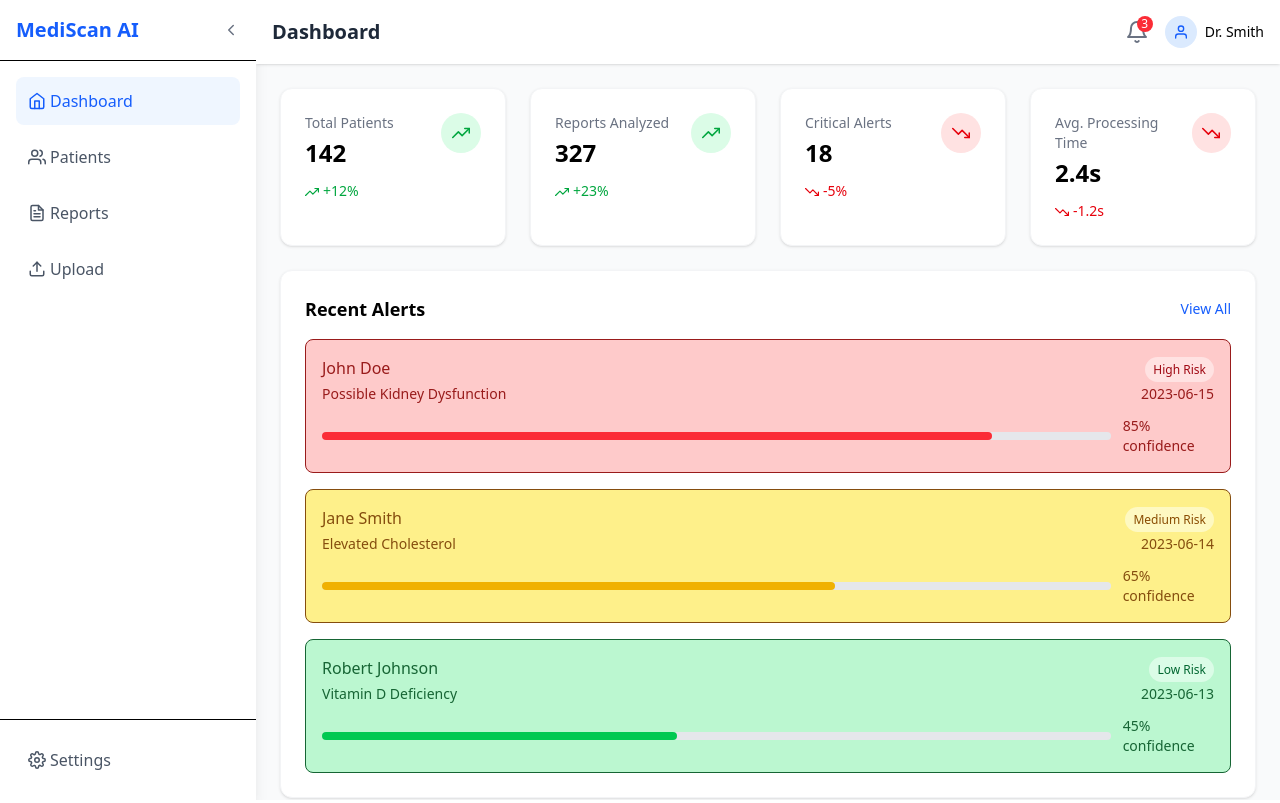
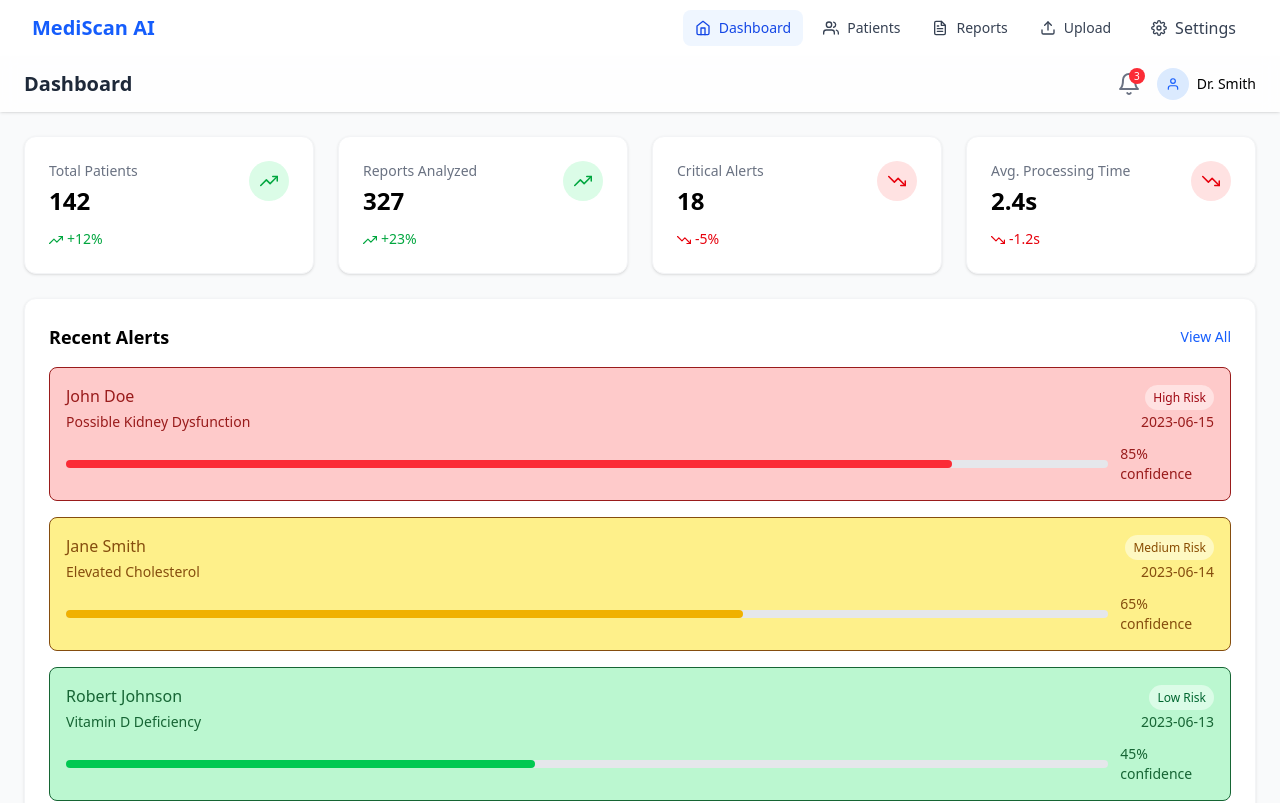
Before and after one commit to Mirudull-D/Doc_Assist, a React (Vite) app: page / in a window 1280 px wide. Shown: the top 803 px of the page. Built offline with nearby package versions, Linux system fonts and the light colour scheme.

Commit message:
Refactor navigation and layout components; remove Sidebar and add TopNav

```diff
--- a/src/App.jsx
+++ b/src/App.jsx
@@ -1,31 +1,25 @@
 import React from 'react'
 import AOS from 'aos'
-import Header from './components/Header.jsx'
-import Dashboard from './pages/Dashboard.jsx'
-import Patients from './pages/Patients.jsx'
-import Reports from './pages/Reports.jsx'
-import Upload from './pages/Upload.jsx'
-import Sidebar from "./components/SideBar.jsx";
+import TopNav from './components/TopNav'
+import Header from './components/Header'
+import Dashboard from './pages/Dashboard'
+import Patients from './pages/Patients'
+import Reports from './pages/Reports'
+import Upload from './pages/Upload'
 
 export default function App() {
   const [currentPage, setCurrentPage] = React.useState('dashboard')
-  const [sidebarOpen, setSidebarOpen] = React.useState(true)
 
   React.useEffect(() => {
     AOS.init({ once: true })
   }, [])
 
   return (
-    <div className="font-sans bg-gray-50 h-screen flex overflow-hidden">
-      <Sidebar
-        open={sidebarOpen}
-        onToggle={() => setSidebarOpen(o => !o)}
-        currentPage={currentPage}
-        onNavigate={setCurrentPage}
-      />
-      <div className="flex-1 overflow-auto">
+    <div className="font-sans bg-gray-50 min-h-dvh">
+      <TopNav currentPage={currentPage} onNavigate={setCurrentPage} />
+      <div className="max-w-7xl mx-auto">
         <Header currentPage={currentPage} />
-        <main className="p-6">
+        <main className="p-4 sm:p-6">
           {currentPage === 'dashboard' && <Dashboard />}
           {currentPage === 'patients' && <Patients />}
           {currentPage === 'reports' && <Reports />}
--- a/src/components/Header.jsx
+++ b/src/components/Header.jsx
@@ -1,5 +1,6 @@
+// src/components/Header.jsx
 import React from 'react'
-import { Bell, User, TrendingUp, TrendingDown } from 'react-feather'
+import { Bell, User } from 'react-feather'
 
 const titles = {
   dashboard: 'Dashboard',
@@ -10,18 +11,18 @@ const titles = {
 
 export default function Header({ currentPage }) {
   return (
-    <header className="bg-white shadow-sm p-4 flex justify-between items-center">
-      <h2 className="text-xl font-semibold text-gray-800">{titles[currentPage]}</h2>
+    <header className="bg-white/80 backdrop-blur shadow-sm px-4 sm:px-6 py-3 flex justify-between items-center">
+      <h2 className="text-lg sm:text-xl font-semibold text-gray-800">{titles[currentPage]}</h2>
       <div className="flex items-center space-x-4">
         <div className="relative">
           <Bell className="text-gray-500 hover:text-blue-600 cursor-pointer" />
-          <span className="absolute -top-1 -right-1 bg-red-500 text-white text-xs rounded-full h-4 w-4 flex items-center justify-center">3</span>
+          <span className="absolute -top-1 -right-1 bg-red-500 text-white text-[10px] rounded-full h-4 w-4 flex items-center justify-center">3</span>
         </div>
         <div className="flex items-center space-x-2">
           <div className="h-8 w-8 rounded-full bg-blue-100 flex items-center justify-center text-blue-600">
-            <User size={16} />
+            <User size={14} />
           </div>
-          <span className="text-sm font-medium">Dr. Smith</span>
+          <span className="hidden sm:block text-sm font-medium">Dr. Smith</span>
         </div>
       </div>
     </header>
--- a/src/components/SideBar.jsx
+++ /dev/null
@@ -1,43 +0,0 @@
-import React from 'react'
-import { ChevronLeft, ChevronRight, Home, Users, FileText, Upload, Settings } from 'react-feather'
-import clsx from 'classnames'
-
-export default function Sidebar({ open, onToggle, currentPage, onNavigate }) {
-  const NavButton = ({ page, label, Icon }) => (
-    <button
-      onClick={() => onNavigate(page)}
-      className={clsx(
-        'w-full flex items-center p-3 rounded-lg',
-        currentPage === page ? 'bg-blue-50 text-blue-600' : 'text-gray-600 hover:bg-gray-100'
-      )}
-    >
-      <Icon className="mr-1" size={18} />
-      {open && <span>{label}</span>}
-    </button>
-  )
-
-  return (
-    <div className={clsx('sidebar bg-white shadow-lg flex flex-col', open ? 'w-64' : 'w-20')}>
-      <div className="p-4 flex items-center justify-between border-b">
-        <h1 className="text-xl font-bold text-blue-600">{open ? 'MediScan AI' : 'MS'}</h1>
-        <button onClick={onToggle} className="text-gray-500 hover:text-blue-600">
-          {open ? <ChevronLeft size={18} /> : <ChevronRight size={18} />}
-        </button>
-      </div>
-      <nav className="flex-1 p-4">
-        <ul className="space-y-2">
-          <li><NavButton page="dashboard" label="Dashboard" Icon={Home} /></li>
-          <li><NavButton page="patients" label="Patients" Icon={Users} /></li>
-          <li><NavButton page="reports" label="Reports" Icon={FileText} /></li>
-          <li><NavButton page="upload" label="Upload" Icon={Upload} /></li>
-        </ul>
-      </nav>
-      <div className="p-4 border-t">
-        <button className="w-full flex items-center p-3 rounded-lg text-gray-600 hover:bg-gray-100">
-          <Settings className="mr-1" size={18} />
-          {open && <span>Settings</span>}
-        </button>
-      </div>
-    </div>
-  )
-}
--- /dev/null
+++ b/src/components/TopNav.jsx
@@ -0,0 +1,73 @@
+import React from 'react'
+import { Menu, X, Home, Users, FileText, Upload, Settings } from 'react-feather'
+import clsx from 'classnames'
+
+const NAV = [
+  { key: 'dashboard', label: 'Dashboard', Icon: Home },
+  { key: 'patients', label: 'Patients', Icon: Users },
+  { key: 'reports', label: 'Reports', Icon: FileText },
+  { key: 'upload', label: 'Upload', Icon: Upload },
+]
+
+export default function TopNav({ currentPage, onNavigate }) {
+  const [open, setOpen] = React.useState(false)
+
+  const NavLink = ({ item, inline = false }) => (
+    <button
+      onClick={() => { onNavigate(item.key); setOpen(false) }}
+      className={clsx(
+        'w-full md:w-auto flex items-center gap-2 px-3 py-2 rounded-lg text-sm',
+        currentPage === item.key
+          ? 'bg-blue-50 text-blue-700'
+          : 'text-gray-700 hover:bg-gray-100'
+      )}
+    >
+      <item.Icon size={16} />
+      <span>{item.label}</span>
+    </button>
+  )
+
+  return (
+    <nav className="sticky top-0 z-50 bg-white/90 backdrop-blur border-b-gray-700">
+      <div className="mx-auto max-w-7xl px-4 sm:px-6 lg:px-8">
+        <div className="h-14 flex items-center justify-between">
+          <div className="flex items-center gap-2">
+            <div className="text-xl font-bold text-blue-600">MediScan AI</div>
+          </div>
+
+          {/* Desktop nav */}
+          <div className="hidden md:flex items-center gap-2">
+            {NAV.map(item => <NavLink key={item.key} item={item} inline />)}
+            <button className="ml-2 flex items-center gap-2 px-3 py-2 rounded-lg text-gray-700 hover:bg-gray-100">
+              <Settings size={16} /> <span>Settings</span>
+            </button>
+          </div>
+
+          {/* Mobile menu button */}
+          <div className="md:hidden">
+            <button
+              aria-label="Toggle menu"
+              aria-expanded={open}
+              onClick={() => setOpen(o => !o)}
+              className="inline-flex items-center justify-center rounded-lg p-2 text-gray-700 hover:bg-gray-100"
+            >
+              {open ? <X size={20} /> : <Menu size={20} />}
+            </button>
+          </div>
+        </div>
+      </div>
+
+      {/* Mobile dropdown */}
+      {open && (
+        <div className="md:hidden border-t bg-white shadow-sm">
+          <div className="px-4 py-3 flex flex-col gap-1">
+            {NAV.map(item => <NavLink key={item.key} item={item} />)}
+            <button className="mt-1 w-full flex items-center gap-2 px-3 py-2 rounded-lg text-gray-700 hover:bg-gray-100">
+              <Settings size={16} /> <span>Settings</span>
+            </button>
+          </div>
+        </div>
+      )}
+    </nav>
+  )
+}
--- a/src/pages/Patients.jsx
+++ b/src/pages/Patients.jsx
@@ -1,4 +1,3 @@
-import React from 'react'
 import { Search, Plus, Eye, MoreVertical, User as UserIcon } from 'react-feather'
 
 export default function Patients() {
@@ -11,34 +10,71 @@ export default function Patients() {
   ]
 
   return (
-    <div data-aos="fade-up">
-      <div className="flex justify-between items-center mb-6">
-        <h2 className="text-xl font-semibold">Patient Records</h2>
-        <div className="flex space-x-3">
-          <div className="relative">
+    <div data-aos="fade-up" className="space-y-6">
+      <div className="flex flex-col gap-3 sm:flex-row sm:items-center sm:justify-between">
+        <h2 className="text-lg sm:text-xl font-semibold">Patient Records</h2>
+        <div className="flex gap-3">
+          <div className="relative flex-1 sm:flex-none">
             <input
               type="text"
               placeholder="Search patients..."
-              className="pl-10 pr-4 py-2 border rounded-lg focus:outline-none focus:ring-2 focus:ring-blue-500 focus:border-transparent"
+              className="w-full pl-10 pr-4 py-2 border rounded-lg focus:outline-none focus:ring-2 focus:ring-blue-500 focus:border-transparent"
             />
             <Search className="absolute left-3 top-2.5 text-gray-400" size={16} />
           </div>
-          <button className="bg-blue-600 text-white px-4 py-2 rounded-lg flex items-center hover:bg-blue-700">
+          <button className="bg-blue-600 text-white px-4 py-2 rounded-lg flex items-center justify-center hover:bg-blue-700">
             <Plus className="mr-2" size={16} /> New Patient
           </button>
         </div>
       </div>
 
-      <div className="bg-white rounded-xl shadow-sm border border-gray-100 overflow-hidden">
+      {/* Mobile card list */}
+      <div className="grid sm:hidden gap-3">
+        {patients.map(p => (
+          <div key={p.id} className="bg-white rounded-xl shadow-sm border p-4">
+            <div className="flex items-center gap-3">
+              <div className="flex-shrink-0 h-10 w-10 rounded-full bg-blue-100 flex items-center justify-center text-blue-600">
+                <UserIcon size={16} />
+              </div>
+              <div className="flex-1">
+                <div className="font-medium">{p.name} · <span className="text-gray-500">ID: {p.id}</span></div>
+                <div className="text-sm text-gray-600">{p.age} · {p.gender} · Last: {p.lastVisit}</div>
+              </div>
+              <span className={`px-2 py-1 rounded-full text-xs font-medium ${
+                p.risk === 'High' ? 'bg-red-100 text-red-800' :
+                p.risk === 'Medium' ? 'bg-yellow-100 text-yellow-800' :
+                'bg-green-100 text-green-800'
+              }`}>{p.risk}</span>
+            </div>
+            <div className="mt-2 flex flex-wrap gap-1">
+              {p.conditions.map((c, i) => (
+                <span key={i} className="px-2 py-1 text-xs rounded-full bg-gray-100 text-gray-800">{c}</span>
+              ))}
+            </div>
+            <div className="mt-3 flex gap-2">
+              <button className="text-blue-600 hover:text-blue-900 flex items-center gap-1 text-sm">
+                <Eye size={14} /> View
+              </button>
+              <button className="text-gray-600 hover:text-gray-900 flex items-center gap-1 text-sm">
+                <MoreVertical size={14} /> More
+              </button>
+            </div>
+          </div>
+        ))}
+      </div>
+
+      {/* Desktop table */}
+      <div className="hidden sm:block bg-white rounded-xl shadow-sm border-gray-900 overflow-hidden">
+        <div className="overflow-x-auto">
           <table className="min-w-full divide-y divide-gray-200">
             <thead className="bg-gray-50">
               <tr>
-              <th className="px-6 py-3 text-left text-xs font-medium text-gray-500 uppercase tracking-wider">Patient</th>
-              <th className="px-6 py-3 text-left text-xs font-medium text-gray-500 uppercase tracking-wider">Age/Gender</th>
-              <th className="px-6 py-3 text-left text-xs font-medium text-gray-500 uppercase tracking-wider">Conditions</th>
-              <th className="px-6 py-3 text-left text-xs font-medium text-gray-500 uppercase tracking-wider">Last Visit</th>
-              <th className="px-6 py-3 text-left text-xs font-medium text-gray-500 uppercase tracking-wider">Risk Level</th>
-              <th className="px-6 py-3 text-left text-xs font-medium text-gray-500 uppercase tracking-wider">Actions</th>
+                <th className="px-6 py-3 text-left text-xs font-medium text-gray-500 uppercase">Patient</th>
+                <th className="px-6 py-3 text-left text-xs font-medium text-gray-500 uppercase">Age/Gender</th>
+                <th className="px-6 py-3 text-left text-xs font-medium text-gray-500 uppercase">Conditions</th>
+                <th className="px-6 py-3 text-left text-xs font-medium text-gray-500 uppercase">Last Visit</th>
+                <th className="px-6 py-3 text-left text-xs font-medium text-gray-500 uppercase">Risk Level</th>
+                <th className="px-6 py-3 text-left text-xs font-medium text-gray-500 uppercase">Actions</th>
               </tr>
             </thead>
             <tbody className="bg-white divide-y divide-gray-200">
@@ -94,5 +130,6 @@ export default function Patients() {
           </table>
         </div>
       </div>
+    </div>
   )
 }
--- a/src/pages/Reports.jsx
+++ b/src/pages/Reports.jsx
@@ -1,27 +1,66 @@
-import React from 'react'
-import { Search, Download, Eye } from 'react-feather'
+// src/pages/Reports.jsx
+import React from "react";
+import { Search, Download, Eye } from "react-feather";
 
 export default function Reports() {
   const reports = [
-    { id: 1, patient: 'John Doe', type: 'Blood Test', date: '2023-06-15', flagged: 3, risk: 'High' },
-    { id: 2, patient: 'Jane Smith', type: 'Lipid Profile', date: '2023-06-14', flagged: 2, risk: 'Medium' },
-    { id: 3, patient: 'Robert Johnson', type: 'Vitamin Panel', date: '2023-06-10', flagged: 1, risk: 'Low' },
-    { id: 4, patient: 'Emily Davis', type: 'CBC', date: '2023-06-08', flagged: 2, risk: 'Medium' },
-    { id: 5, patient: 'Michael Brown', type: 'Renal Function', date: '2023-06-05', flagged: 4, risk: 'High' },
-  ]
+    {
+      id: 1,
+      patient: "John Doe",
+      type: "Blood Test",
+      date: "2023-06-15",
+      flagged: 3,
+      risk: "High",
+    },
+    {
+      id: 2,
+      patient: "Jane Smith",
+      type: "Lipid Profile",
+      date: "2023-06-14",
+      flagged: 2,
+      risk: "Medium",
+    },
+    {
+      id: 3,
+      patient: "Robert Johnson",
+      type: "Vitamin Panel",
+      date: "2023-06-10",
+      flagged: 1,
+      risk: "Low",
+    },
+    {
+      id: 4,
+      patient: "Emily Davis",
+      type: "CBC",
+      date: "2023-06-08",
+      flagged: 2,
+      risk: "Medium",
+    },
+    {
+      id: 5,
+      patient: "Michael Brown",
+      type: "Renal Function",
+      date: "2023-06-05",
+      flagged: 4,
+      risk: "High",
+    },
+  ];
 
   return (
-    <div data-aos="fade-up">
-      <div className="flex justify-between items-center mb-6">
-        <h2 className="text-xl font-semibold">Report Analysis</h2>
-        <div className="flex space-x-3">
-          <div className="relative">
+    <div data-aos="fade-up" className="space-y-6">
+      <div className="flex flex-col gap-3 sm:flex-row sm:items-center sm:justify-between">
+        <h2 className="text-lg sm:text-xl font-semibold">Report Analysis</h2>
+        <div className="flex gap-3">
+          <div className="relative flex-1 sm:flex-none">
             <input
               type="text"
               placeholder="Search reports..."
-              className="pl-10 pr-4 py-2 border rounded-lg focus:outline-none focus:ring-2 focus:ring-blue-500 focus:border-transparent"
+              className="w-full pl-10 pr-4 py-2 border-gray-900 rounded-lg focus:outline-none focus:ring-2 focus:ring-blue-500 focus:border-transparent"
             />
-            <Search className="absolute left-3 top-2.5 text-gray-400" size={16} />
+            <Search
+              className="absolute left-3 top-2.5 text-gray-400"
+              size={16}
+            />
           </div>
           <select className="border rounded-lg px-3 py-2 focus:outline-none focus:ring-2 focus:ring-blue-500 focus:border-transparent">
             <option>All Types</option>
@@ -32,27 +71,96 @@ export default function Reports() {
         </div>
       </div>
 
-      <div className="bg-white rounded-xl shadow-sm border border-gray-100 overflow-hidden">
+      {/* Mobile card list */}
+      <div className="grid sm:hidden gap-3">
+        {reports.map((r) => (
+          <div
+            key={r.id}
+            className="bg-white rounded-xl shadow-sm border border-gray-700 p-4"
+          >
+            <div className="flex items-start justify-between gap-3">
+              <div>
+                <div className="font-medium">
+                  #{r.id} · {r.patient}
+                </div>
+                <div className="text-sm text-gray-600">
+                  {r.type} · {r.date}
+                </div>
+                <div className="mt-2">
+                  <span
+                    className={`px-2 py-1 rounded-full text-xs font-medium ${
+                      r.risk === "High"
+                        ? "bg-red-100 text-red-800"
+                        : r.risk === "Medium"
+                        ? "bg-yellow-100 text-yellow-800"
+                        : "bg-green-100 text-green-800"
+                    }`}
+                  >
+                    {r.risk} Risk
+                  </span>
+                  <span
+                    className={`ml-2 px-2 py-1 rounded-full text-xs font-medium ${
+                      r.flagged > 2
+                        ? "bg-red-100 text-red-800"
+                        : "bg-yellow-100 text-yellow-800"
+                    }`}
+                  >
+                    {r.flagged} flagged
+                  </span>
+                </div>
+              </div>
+              <div className="flex gap-2">
+                <button className="text-blue-600 hover:text-blue-900">
+                  <Eye size={16} />
+                </button>
+                <button className="text-gray-600 hover:text-gray-900">
+                  <Download size={16} />
+                </button>
+              </div>
+            </div>
+          </div>
+        ))}
+      </div>
+
+      {/* Desktop table */}
+      <div className="hidden sm:block bg-white rounded-xl shadow-sm border-gray-800 overflow-hidden">
+        <div className="overflow-x-auto">
           <table className="min-w-full divide-y divide-gray-200">
             <thead className="bg-gray-50">
               <tr>
-              <th className="px-6 py-3 text-left text-xs font-medium text-gray-500 uppercase tracking-wider">Report ID</th>
-              <th className="px-6 py-3 text-left text-xs font-medium text-gray-500 uppercase tracking-wider">Patient</th>
-              <th className="px-6 py-3 text-left text-xs font-medium text-gray-500 uppercase tracking-wider">Type</th>
-              <th className="px-6 py-3 text-left text-xs font-medium text-gray-500 uppercase tracking-wider">Date</th>
-              <th className="px-6 py-3 text-left text-xs font-medium text-gray-500 uppercase tracking-wider">Flagged Items</th>
-              <th className="px-6 py-3 text-left text-xs font-medium text-gray-500 uppercase tracking-wider">Risk Level</th>
-              <th className="px-6 py-3 text-left text-xs font-medium text-gray-500 uppercase tracking-wider">Actions</th>
+                <th className="px-6 py-3 text-left text-xs font-medium text-gray-500 uppercase">
+                  Report ID
+                </th>
+                <th className="px-6 py-3 text-left text-xs font-medium text-gray-500 uppercase">
+                  Patient
+                </th>
+                <th className="px-6 py-3 text-left text-xs font-medium text-gray-500 uppercase">
+                  Type
+                </th>
+                <th className="px-6 py-3 text-left text-xs font-medium text-gray-500 uppercase">
+                  Date
+                </th>
+                <th className="px-6 py-3 text-left text-xs font-medium text-gray-500 uppercase">
+                  Flagged Items
+                </th>
+                <th className="px-6 py-3 text-left text-xs font-medium text-gray-500 uppercase">
+                  Risk Level
+                </th>
+                <th className="px-6 py-3 text-left text-xs font-medium text-gray-500 uppercase">
+                  Actions
+                </th>
               </tr>
             </thead>
             <tbody className="bg-white divide-y divide-gray-200">
-            {reports.map(report => (
+              {reports.map((report) => (
                 <tr key={report.id} className="hover:bg-gray-50">
                   <td className="px-6 py-4 whitespace-nowrap text-sm font-medium text-gray-900">
                     #{report.id}
                   </td>
                   <td className="px-6 py-4 whitespace-nowrap">
-                  <div className="text-sm font-medium text-gray-900">{report.patient}</div>
+                    <div className="text-sm font-medium text-gray-900">
+                      {report.patient}
+                    </div>
                   </td>
                   <td className="px-6 py-4 whitespace-nowrap text-sm text-gray-500">
                     {report.type}
@@ -61,16 +169,26 @@ export default function Reports() {
                     {report.date}
                   </td>
                   <td className="px-6 py-4 whitespace-nowrap">
-                  <span className={`px-2 py-1 rounded-full text-xs font-medium ${report.flagged > 2 ? 'bg-red-100 text-red-800' : 'bg-yellow-100 text-yellow-800'}`}>
+                    <span
+                      className={`px-2 py-1 rounded-full text-xs font-medium ${
+                        report.flagged > 2
+                          ? "bg-red-100 text-red-800"
+                          : "bg-yellow-100 text-yellow-800"
+                      }`}
+                    >
                       {report.flagged} flagged
                     </span>
                   </td>
                   <td className="px-6 py-4 whitespace-nowrap">
-                  <span className={`px-2 py-1 rounded-full text-xs font-medium ${
-                    report.risk === 'High' ? 'bg-red-100 text-red-800' :
-                    report.risk === 'Medium' ? 'bg-yellow-100 text-yellow-800' :
-                    'bg-green-100 text-green-800'
-                  }`}>
+                    <span
+                      className={`px-2 py-1 rounded-full text-xs font-medium ${
+                        report.risk === "High"
+                          ? "bg-red-100 text-red-800"
+                          : report.risk === "Medium"
+                          ? "bg-yellow-100 text-yellow-800"
+                          : "bg-green-100 text-green-800"
+                      }`}
+                    >
                       {report.risk} Risk
                     </span>
                   </td>
@@ -88,5 +206,6 @@ export default function Reports() {
           </table>
         </div>
       </div>
-  )
+    </div>
+  );
 }
```
Lines whose indentation alone changed are shown as unchanged.
